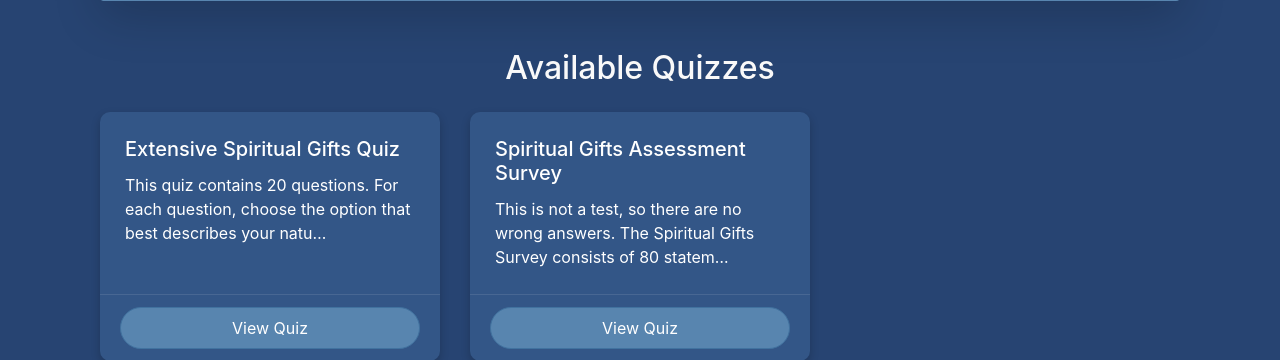
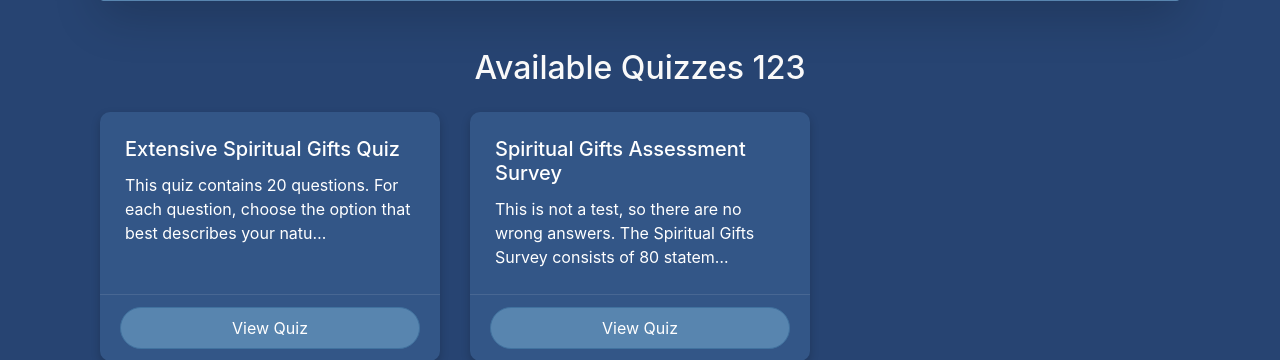
Before and after one commit to petergangmei/talent-quiz, a Django app: page / in a window 1280 px wide. Shown: the part 465-825 px from the top of the page. Run offline with Django 5.2, Linux system fonts and the light colour scheme; data comes from the database, SQL or seed files in the repository.

Commit message:
Update homepage title to include '123' in Available Quizzes section for clarity

```diff
--- a/templates/home.html
+++ b/templates/home.html
@@ -16,7 +16,7 @@
 
     <div class="row mt-5" id="available-quizzes">
         <div class="col-md-12">
-            <h2 class="text-center mb-4">Available Quizzes</h2>
+            <h2 class="text-center mb-4">Available Quizzes 123</h2>
             {% if quizzes %}
                 <div class="row">
                     {% for quiz in quizzes %}
```
